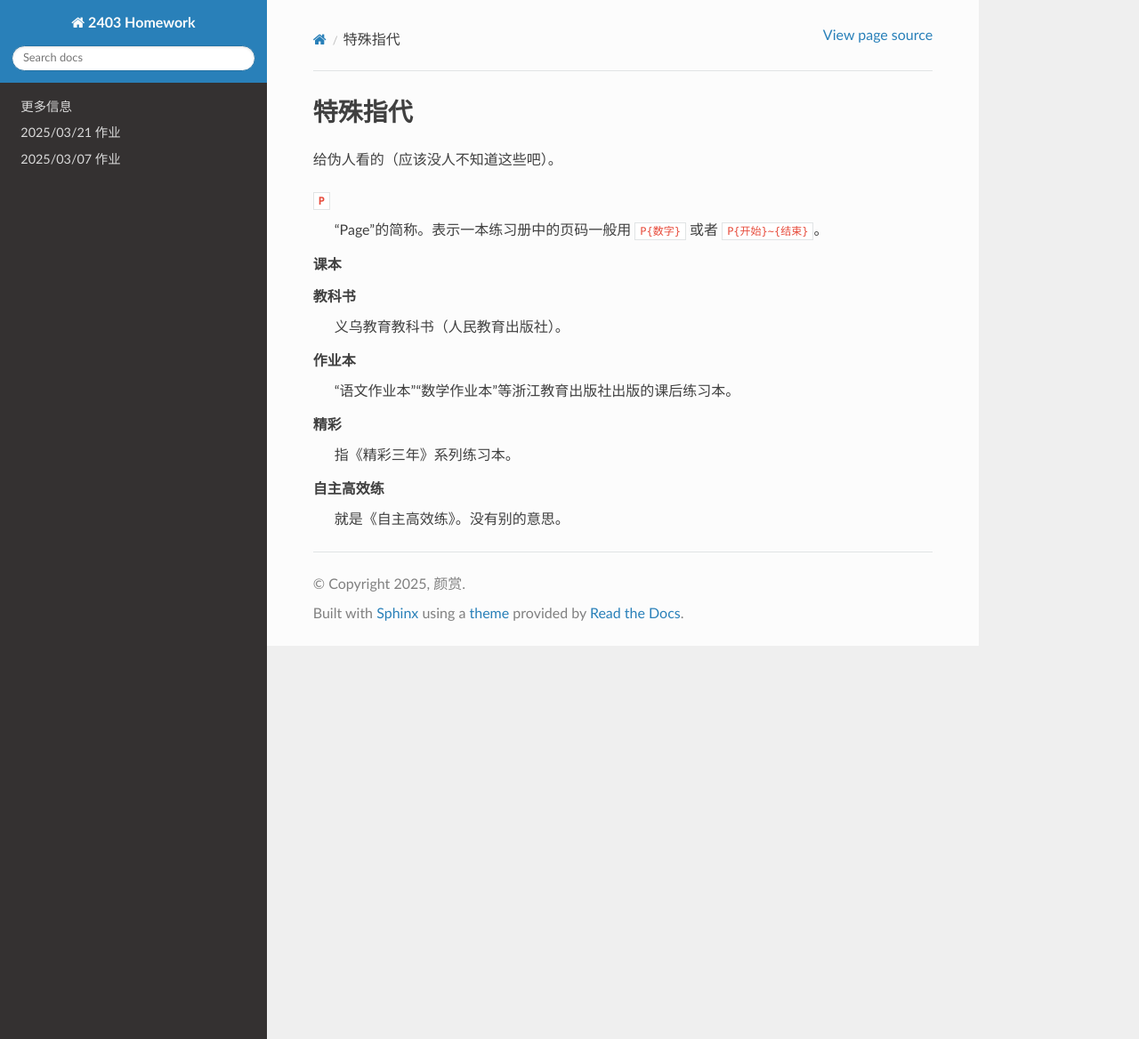
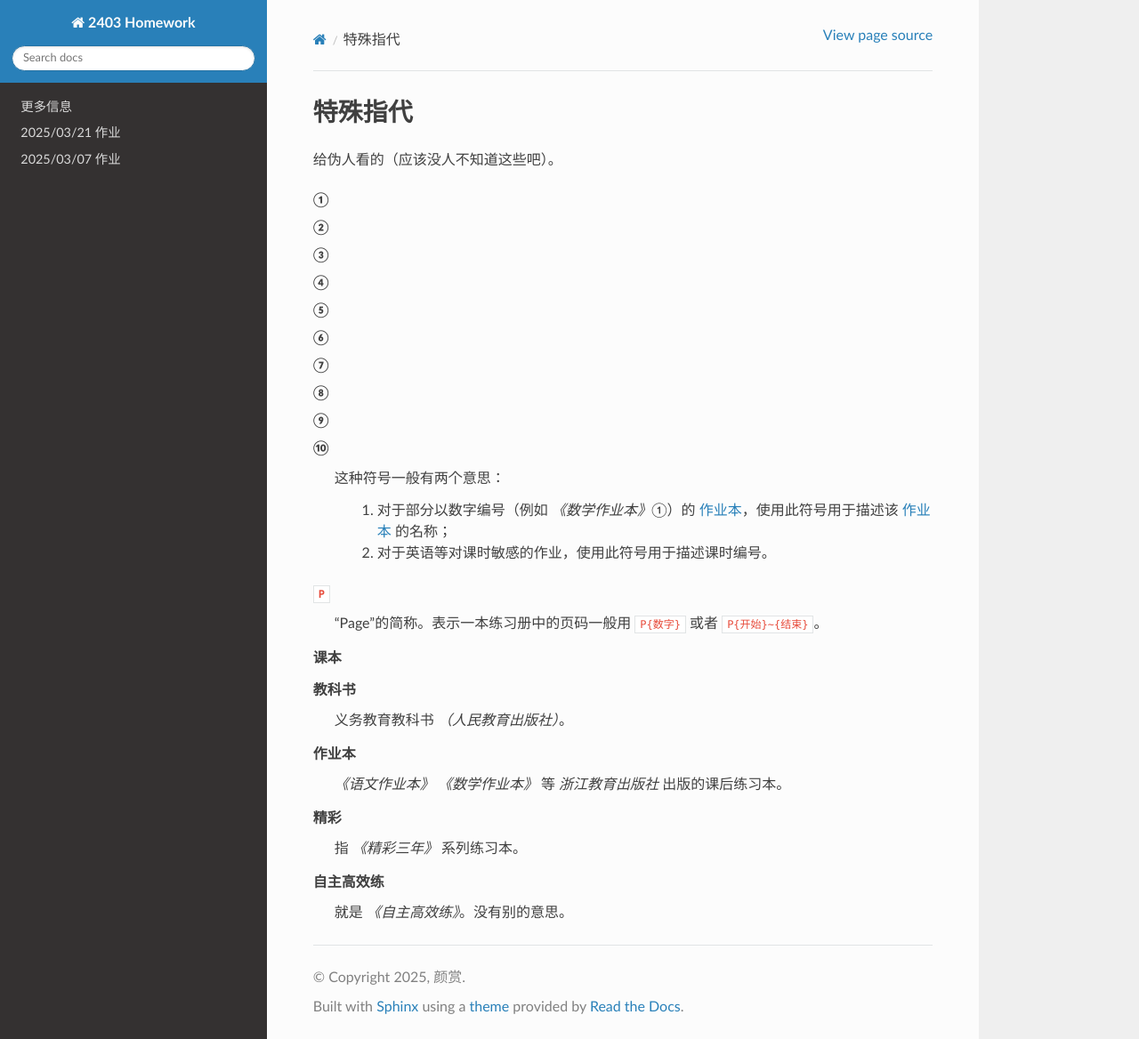
Before and after one commit to Sail-in-1024/2403-Homework, a Sphinx documentation site: the page built from docs/source/glossary.rst, in a window 1280 px wide and 1168 px high. Shown: the whole window at 89% size. Built offline with Sphinx 7.4.7 and the Read the Docs theme 3.1.0, drawn with Linux system fonts in a browser that asks for light colours.

Commit message:
更新 glossary.rst
添加对编号的说明；
改错别字“务”

```diff
--- a/docs/source/glossary.rst
+++ b/docs/source/glossary.rst
@@ -5,18 +5,33 @@
 
 .. glossary::
 
+   ①
+   ②
+   ③
+   ④
+   ⑤
+   ⑥
+   ⑦
+   ⑧
+   ⑨
+   ⑩
+      这种符号一般有两个意思：
+
+         #. 对于部分以数字编号（例如 :title-reference:`《数学作业本》①`）的 :term:`作业本`，使用此符号用于描述该 :term:`作业本` 的名称；
+         #. 对于英语等对课时敏感的作业，使用此符号用于描述课时编号。
+
    ``P``
       “Page”的简称。表示一本练习册中的页码一般用 ``P{数字}`` 或者 ``P{开始}~{结束}``。
 
    课本
    教科书
-      义乌教育教科书（人民教育出版社）。
+      义务教育教科书 *（人民教育出版社）*。
 
    作业本
-      “语文作业本”“数学作业本”等浙江教育出版社出版的课后练习本。
+      :title-reference:`《语文作业本》` :title-reference:`《数学作业本》` 等 *浙江教育出版社* 出版的课后练习本。
 
    精彩
-      指《精彩三年》系列练习本。
+      指 :title-reference:`《精彩三年》` 系列练习本。
 
    自主高效练
-      就是《自主高效练》。没有别的意思。
+      就是 :title-reference:`《自主高效练》`。没有别的意思。
```
